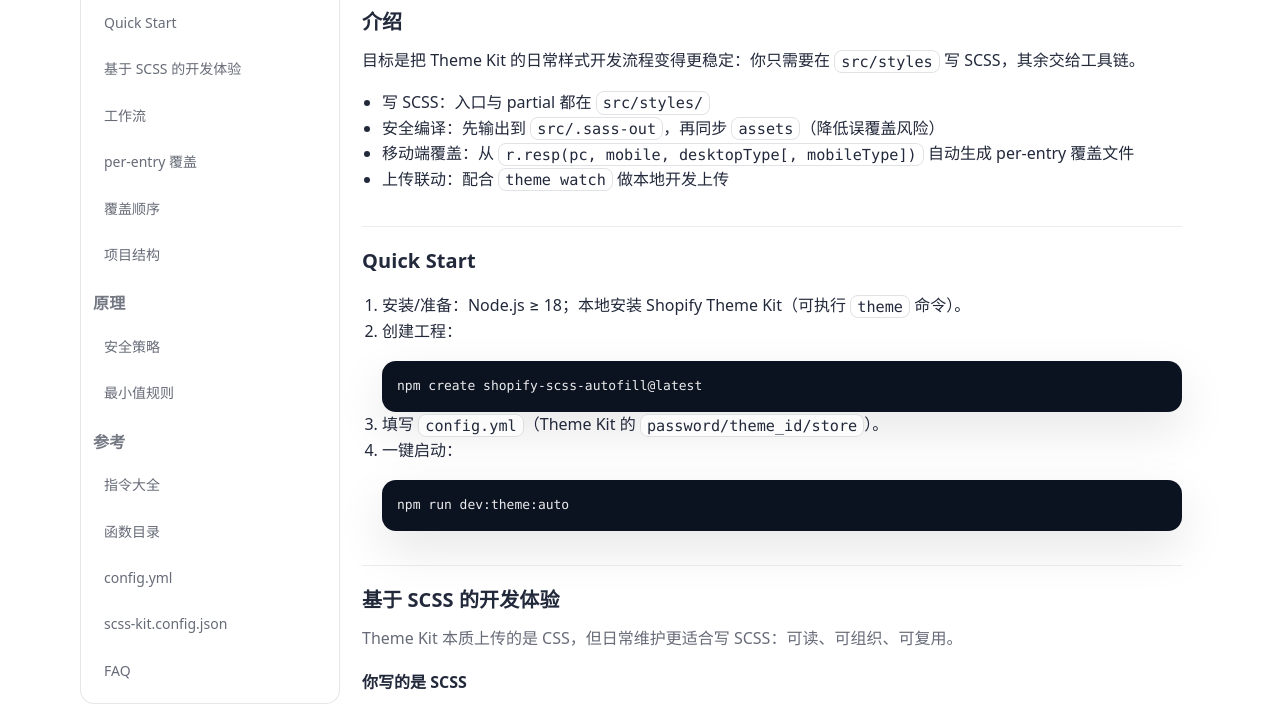
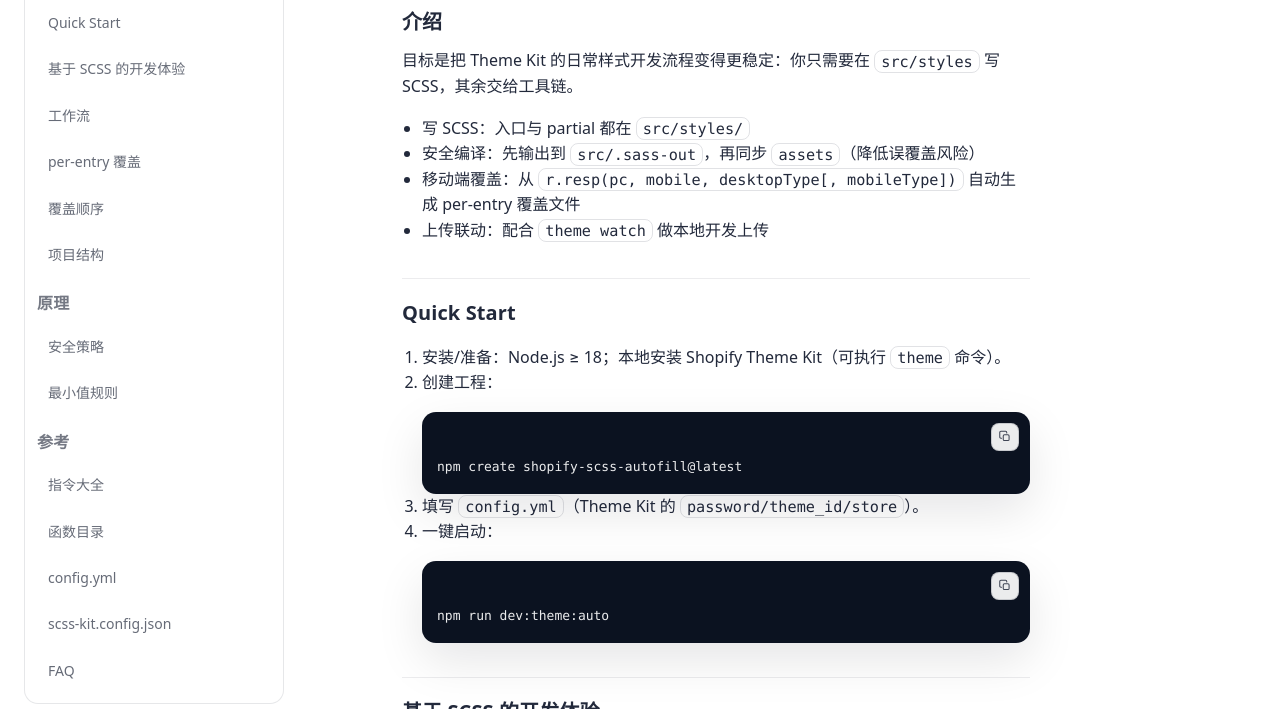
Before and after one commit to skylercong-cloud/shopify-scss-autofill, a website built with Vite: page website/docs/index.html in a window 1280 px wide. Shown: the part 205-914 px from the top of the page. Built offline with nearby package versions, Linux system fonts and the light colour scheme.

Commit message:
feat(website): widen docs layout and add code copy buttons

```diff
--- /dev/null
+++ b/website/src/code-copy.js
@@ -0,0 +1,52 @@
+function copyIconSvg() {
+  return `
+<svg viewBox="0 0 24 24" fill="none" xmlns="http://www.w3.org/2000/svg" aria-hidden="true">
+  <rect x="9" y="9" width="10" height="10" rx="2" stroke="currentColor" stroke-width="1.8"/>
+  <path d="M6 15H5a2 2 0 0 1-2-2V5a2 2 0 0 1 2-2h8a2 2 0 0 1 2 2v1" stroke="currentColor" stroke-width="1.8" stroke-linecap="round"/>
+</svg>`
+}
+
+export function initCodeCopyButtons() {
+  const blocks = Array.from(document.querySelectorAll('.codeblock'))
+  if (!blocks.length) return
+
+  for (const block of blocks) {
+    const code = block.querySelector('code')
+    if (!code) continue
+
+    block.classList.add('codeblock--has-copy')
+
+    const btn = document.createElement('button')
+    btn.type = 'button'
+    btn.className = 'codeblock__copy'
+    btn.setAttribute('aria-label', '复制代码')
+    btn.title = '复制代码'
+    btn.innerHTML = copyIconSvg()
+
+    btn.addEventListener('click', async () => {
+      const text = code.textContent || ''
+      try {
+        await navigator.clipboard.writeText(text)
+      } catch {
+        const ta = document.createElement('textarea')
+        ta.value = text
+        ta.setAttribute('readonly', 'true')
+        ta.style.position = 'absolute'
+        ta.style.left = '-9999px'
+        document.body.appendChild(ta)
+        ta.select()
+        document.execCommand('copy')
+        document.body.removeChild(ta)
+      }
+
+      btn.classList.add('is-copied')
+      btn.title = '已复制'
+      setTimeout(() => {
+        btn.classList.remove('is-copied')
+        btn.title = '复制代码'
+      }, 1000)
+    })
+
+    block.appendChild(btn)
+  }
+}
--- a/website/src/docs.js
+++ b/website/src/docs.js
@@ -1,4 +1,5 @@
 import './style.css'
+import { initCodeCopyButtons } from './code-copy'
 
 // Docs page is static; keep JS minimal.
 
@@ -61,3 +62,4 @@ function initTocActiveState() {
 }
 
 initTocActiveState()
+initCodeCopyButtons()
--- a/website/src/main.js
+++ b/website/src/main.js
@@ -1,3 +1,4 @@
 import './style.css'
+import { initCodeCopyButtons } from './code-copy'
 
-// Home page is static; keep JS minimal.
+initCodeCopyButtons()
--- a/website/src/style.css
+++ b/website/src/style.css
@@ -9,7 +9,7 @@
   --link: rgba(15, 23, 42, 0.92);
   --accent: #2563eb;
   --accent2: #10b981;
-  --maxw: 1120px;
+  --maxw: 1376px;
   --radius: 14px;
   --shadow: 0 10px 30px rgba(2, 6, 23, 0.08);
   --shadow2: 0 18px 48px rgba(2, 6, 23, 0.10);
@@ -301,6 +301,42 @@ p { margin: 8px 0 0; }
   background: rgba(255, 255, 255, 0.85);
   overflow: auto;
   box-shadow: var(--shadow2);
+  position: relative;
+}
+
+.codeblock--has-copy {
+  padding-top: 44px;
+}
+
+.codeblock__copy {
+  position: absolute;
+  top: 10px;
+  right: 10px;
+  width: 28px;
+  height: 28px;
+  display: inline-flex;
+  align-items: center;
+  justify-content: center;
+  border: 1px solid rgba(15, 23, 42, 0.16);
+  border-radius: 8px;
+  background: rgba(255, 255, 255, 0.92);
+  color: rgba(15, 23, 42, 0.78);
+  cursor: pointer;
+}
+
+.codeblock__copy:hover {
+  background: rgba(255, 255, 255, 1);
+  color: rgba(15, 23, 42, 0.95);
+}
+
+.codeblock__copy svg {
+  width: 15px;
+  height: 15px;
+}
+
+.codeblock__copy.is-copied {
+  border-color: rgba(16, 185, 129, 0.55);
+  color: rgba(16, 185, 129, 0.95);
 }
 
 .codeblock pre { margin: 0; }
@@ -442,6 +478,13 @@ p { margin: 8px 0 0; }
 
 .docs__content {
   max-width: 820px;
+  padding: 0 96px;
+}
+
+@media (max-width: 980px) {
+  .docs__content {
+    padding: 0;
+  }
 }
 
 .docs__content p {
```
